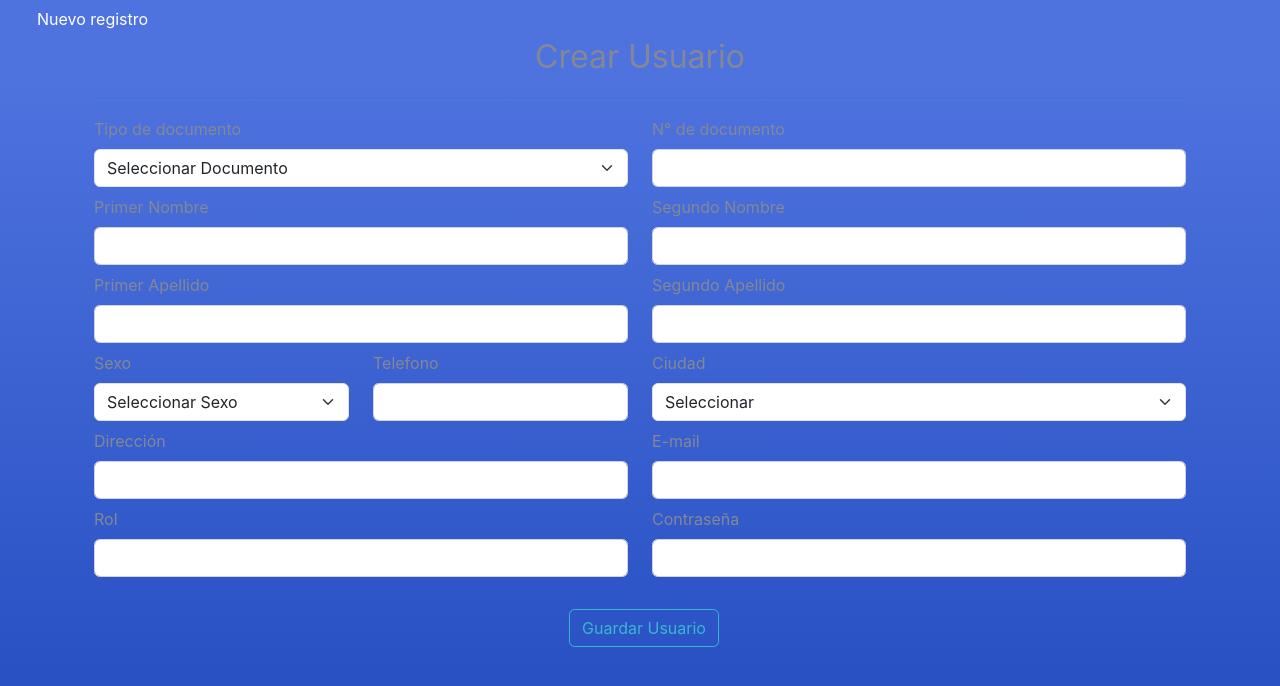
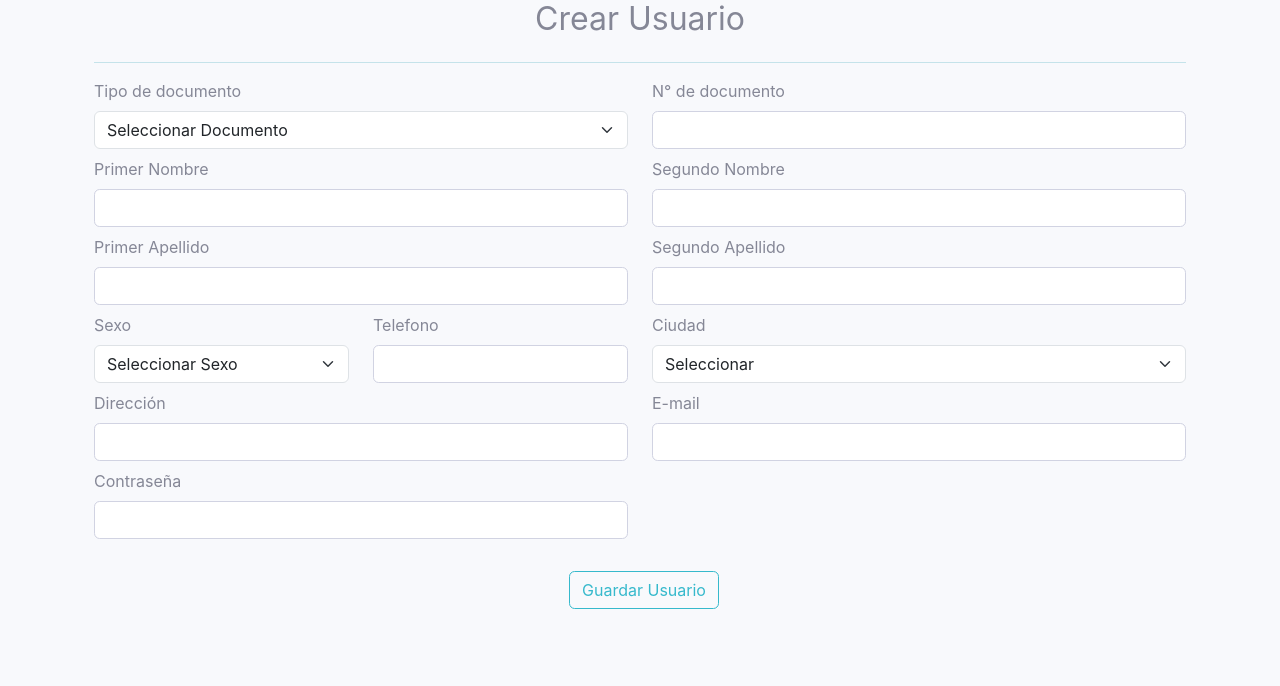
Before and after one commit to cristian200244/proyecto_inventario, a PHP site: page /proyecto_inventario/register.php in a window 1280 px wide. Shown: the top 686 px of the page. Run offline with PHP 8.4, Linux system fonts and the light colour scheme; data comes from the database, SQL or seed files in the repository.

Commit message:
Actualizacion 17/05/23

```diff
--- a/index.php
+++ b/index.php
@@ -1,5 +1,5 @@
 <?php
-    include_once(__DIR__ . "/config/config.php");
+    include_once(__DIR__ . "/config/config.example.php");
 ?>
 <!DOCTYPE html>
 <html lang="es">
--- a/register.php
+++ b/register.php
@@ -26,16 +26,13 @@ $data = $ciudad->getAll();
 
 </head>
 
-<body class="bg-gradient-primary">
+<body class="bg-light">
 
     <div class="container-fluid">
 
         <!-- Page Heading -->
 
-        <div class="div">
-            <a href="#" class="btn btn-primary"> Nuevo registro</a>
-        </div>
-        <form action="controller/usuarioController.php" method="$_POST">
+        <form action="controller/usuarioController.php" method="POST">
             <input type="hidden" name="c" value="1">
             <div class="container text-center">
                 <h1 class="h2 mb-4  text-center">Crear Usuario</h1>
@@ -105,18 +102,15 @@ $data = $ciudad->getAll();
                         <input type="text" class="form-control" id="correo" name="correo">
 
                     </div>
+
                     <div class="col-6 mb-2">
-                    <label for="id_rol" class="form-label ">Rol</label>
-                    <input type="text" class="form-control" id="id_rol" name="id_rol">
-                </div>
-                <div class="col-6 mb-2">
-                    <label for="direccion" class="form-label ">Contraseña</label>
-                    <input type="text" class="form-control" id="direccion" name="direccion">
+                        <label for="password" class="form-label ">Contraseña</label>
+                        <input type="password" class="form-control" id="password" name="password">
                     </div>
                 </div>
                 <br>
                 <button type="submit" class="btn btn-outline-info ml-2">Guardar Usuario</button>
-
+            </div>
         </form>
 
     </div>
--- a/views/admin/index.php
+++ b/views/admin/index.php
@@ -1,6 +1,6 @@
 <?php
 include_once(__DIR__ . "../../../config/config.example.php");
- include_once(BASE_DIR . '../../views/main/partials/header.php');
+include_once(BASE_DIR . '../../views/main/partials/header.php');
 require_once '../../models/usuarioModel.php';
 
 
@@ -48,7 +48,6 @@ $registro = $datos->getAll();
                         <td><?= $row->getCiudad() ?></td>
                         <td><?= $row->getDireccion() ?></td>
                         <td><?= $row->getTelefono() ?></td>
-                        <td><?= $row->getPassword() ?></td>
                         <td><?= $row->getSexo() ?></td>
                         <td><?= $row->getCorreo() ?></td>
                         <td><button type="button" class="btn btn-outline-info"><a href="../../controller/clienteController.php?c=2&id=<?= $row->getId() ?>">
```
Also changed, not shown: controller/usuarioController.php (+6 -5 lines), models/usuarioModel.php (+9 -24 lines). Lines whose indentation alone changed are shown as unchanged.
